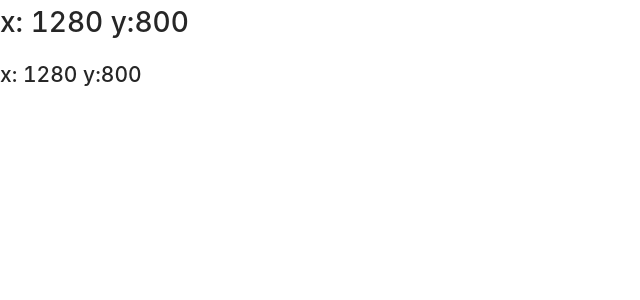
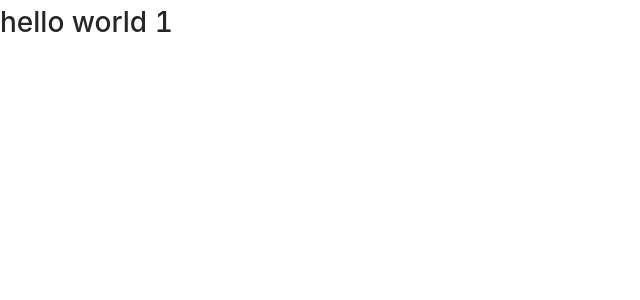
Before and after one commit to chengfengfengwang/learn-react, a React (Create React App) app: page / in a window 1280 px wide. Shown: the top 300 px of the page, without its empty margins (0-640 px from the left). Built offline with nearby package versions, Linux system fonts and the light colour scheme.

Commit message:
state 补充

```diff
--- a/src/App.tsx
+++ b/src/App.tsx
@@ -1,11 +1,11 @@
 import './App.css';
-// import TestState from './components/testState';
+import TestState from './components/testState';
 // import TestRefs from './components/testRefs';
 // import UseMytable from './components/MyTable/UseMytable';
 // import RenderProps from './components/renderProps/useMouseRenderProps'
 // import CodeSpliting from './components/codeSpliting/index'
 // import FragmentComponent from './components/fragment/index'
-import Hoc from './components/hoc/index'
+// import Hoc from './components/hoc/index'
 
 function App() {
   return (
@@ -16,7 +16,8 @@ function App() {
       {/* <RenderProps /> */}
       {/* <CodeSpliting /> */}
       {/* <FragmentComponent /> */}
-      <Hoc />
+      {/* <Hoc /> */}
+      <TestState />
     </div>
   );
 }
--- a/src/components/testState.tsx
+++ b/src/components/testState.tsx
@@ -3,20 +3,28 @@ import React from "react"
 class TestState extends React.Component<{}, {name: string, age: number}> {
   constructor(props: any) {
     super(props);
-    this.state = {name: 'w', age: 12}
+    this.state = {name: 'w', age: 0}
   }
   increment = () => {
     this.setState((state) => ({
       age: state.age + 1
     }))
+    // this.setState({age: this.state.age + 1});
+    console.log(this.state.age)
   }
   componentDidMount() {
     console.log('---set count before---')
-    this.setState({
-      age: 1
-    })
-    console.log(this.state.age)
-    console.log('---set count after---', this.state)
+    setTimeout(() => {
+      this.setState({
+        age: 1
+      })
+      console.log(this.state.age)
+    }, 0);
+
+    console.log('---set count after---')
+    // setTimeout(() => {
+    //   console.log(this.state.age)
+    // }, 1000);
   }
   render(): React.ReactNode {
       return <h1 onClick={this.increment}>hello world {this.state.age}</h1>
```
Also changed, not shown: 1 other file (tests, documents, lock files or other folders).
